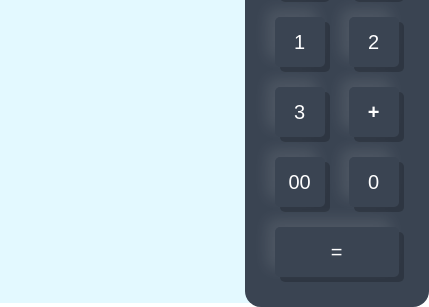
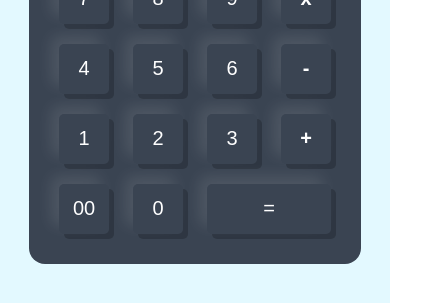
Before and after one commit to PolJaimejuanCaubet/my-first-calculator, a plain HTML site: page index.html in a window 390 px wide. Shown: the part 541-848 px from the top of the page, 429 px wide, since content can reach past the window. Drawn offline with Linux system fonts and the light colour scheme.

Commit message:
responsive

```diff
--- a/assets/style.css
+++ b/assets/style.css
@@ -9,6 +9,14 @@
     align-items: center;
     justify-content: space-around;
     background-color: #E3F9FF;
+}
+
+@media screen and (max-width:480px) {
+    .container{
+        display: flex;
+        flex-direction: column;
+
+    }
 }
 
 .text {
```
